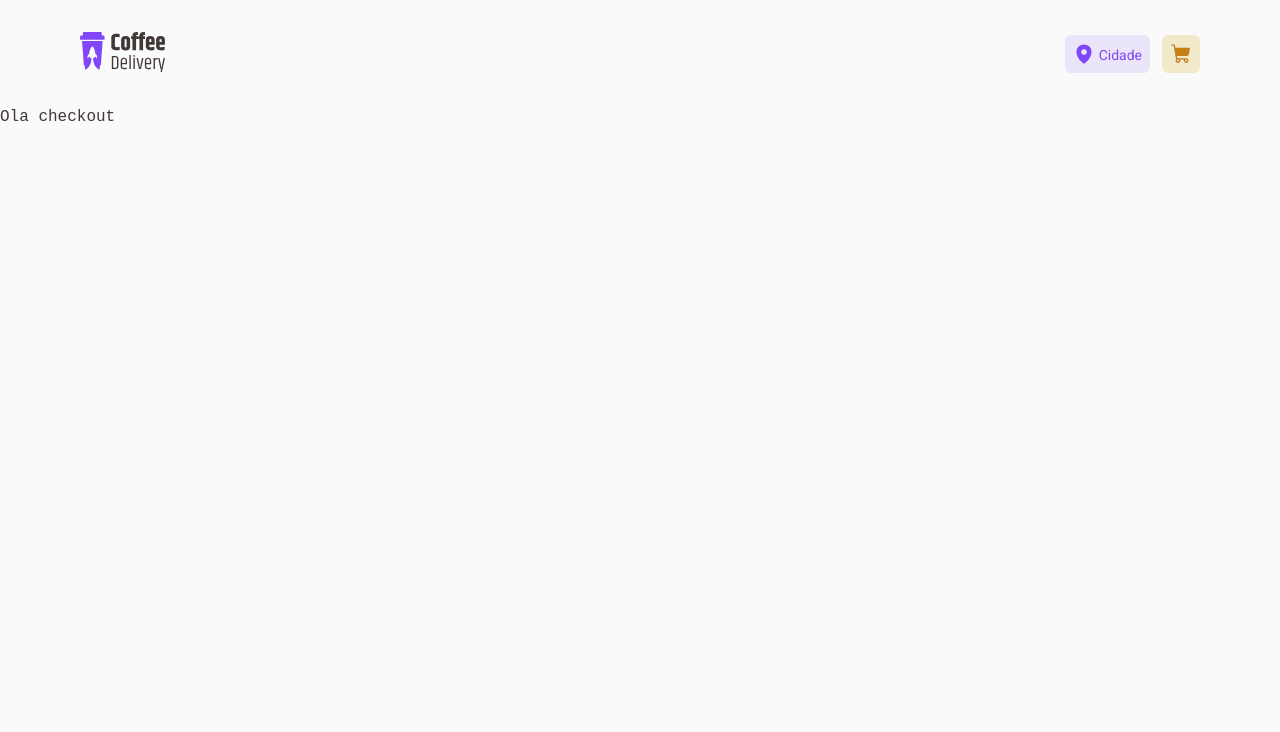
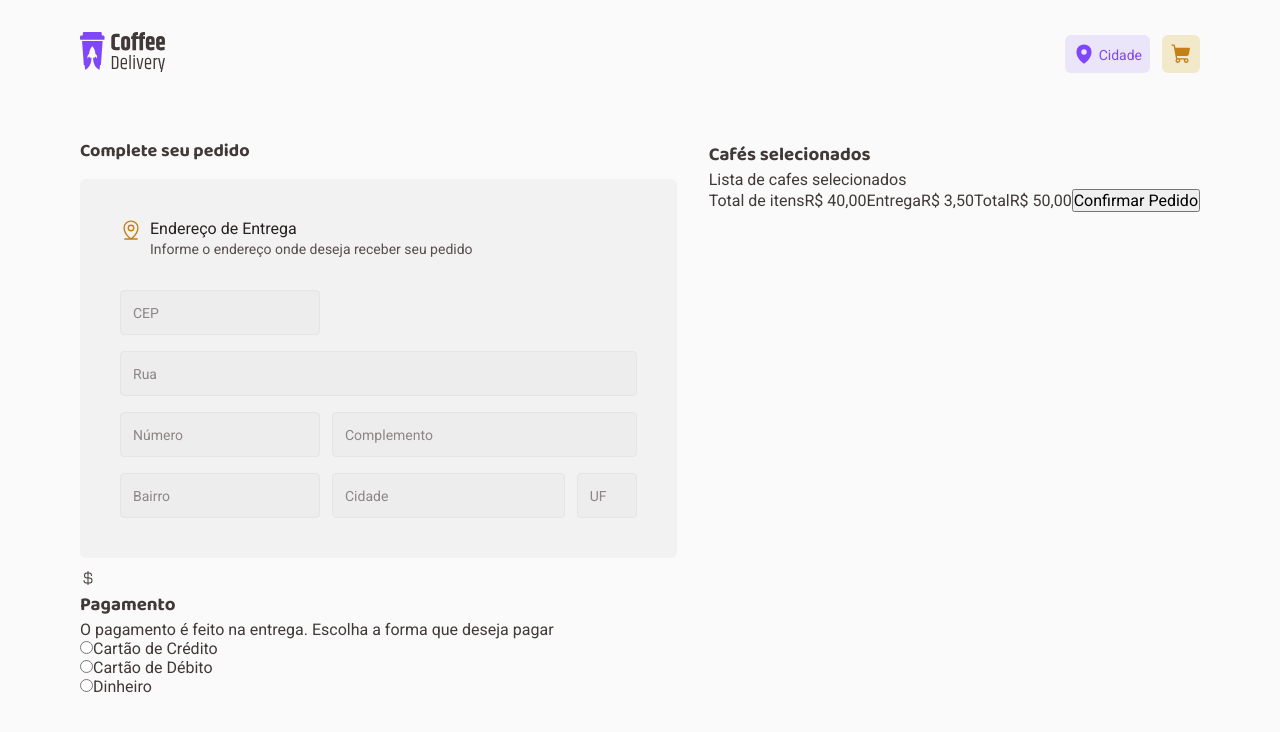
Before and after one commit to CiceroRMG/Coffee-Delivery-React, a React (Vite) app: page /checkout in a window 1280 px wide. Shown: the top 732 px of the page. Built offline with nearby package versions, Linux system fonts and the light colour scheme.

Commit message:
feat: começa a fazer a tela de checkout

```diff
--- /dev/null
+++ b/src/pages/Checkout/components/PaymentForm/index.tsx
@@ -0,0 +1,94 @@
+import { CurrencyDollar, MapPinLine } from '@phosphor-icons/react'
+import {
+  LocationInfoHeader,
+  LocationInfosContainer,
+  LocationInputsContainer,
+  PaymentFormDataContainer,
+} from './styles'
+
+export function PaymentFormData() {
+  return (
+    <PaymentFormDataContainer>
+      <LocationInfosContainer>
+        <LocationInfoHeader>
+          <MapPinLine weight="regular" size={22} />
+          <div className="textHeader">
+            <h3>Endereço de Entrega</h3>
+            <span>Informe o endereço onde deseja receber seu pedido</span>
+          </div>
+        </LocationInfoHeader>
+        <LocationInputsContainer>
+          <input
+            type="number"
+            name="cep"
+            id="cepInput"
+            placeholder="CEP"
+            className="cepInput"
+          />
+
+          <input type="text" placeholder="Rua" />
+
+          <div className="numberAndComplementDivInputs">
+            <input
+              type="number"
+              name="houseNumber"
+              id="houseNumberInput"
+              placeholder="Número"
+              className="houseNumberInput"
+            />
+            <input
+              type="text"
+              placeholder="Complemento"
+              className="complementInput"
+            />
+          </div>
+
+          <div className="districtAndCityAndUFDivInputs">
+            <input type="text" placeholder="Bairro" className="districtInput" />
+            <input
+              type="text"
+              name="city"
+              id="cityInput"
+              placeholder="Cidade"
+              className="cityInput"
+            />
+            <input
+              type="text"
+              name="uf"
+              id="ufInput"
+              max={2}
+              min={2}
+              placeholder="UF"
+              className="ufInput"
+            />
+          </div>
+        </LocationInputsContainer>
+      </LocationInfosContainer>
+      <div>
+        <header>
+          <CurrencyDollar weight="regular" />
+          <div>
+            <h3>Pagamento</h3>
+            <span>
+              O pagamento é feito na entrega. Escolha a forma que deseja pagar
+            </span>
+          </div>
+        </header>
+        <div>
+          <div>
+            <input type="radio" name="paymentType" id="creditCard" />
+            <label htmlFor="creditCard">Cartão de Crédito</label>
+          </div>
+          <div>
+            <input type="radio" name="paymentType" id="debitCard" />
+            <label htmlFor="debitCard">Cartão de Débito</label>
+          </div>
+          <div>
+            <input type="radio" name="paymentType" id="fisicMoney" />
+            <label htmlFor="fisicMoney">Dinheiro</label>
+          </div>
+        </div>
+      </div>
+    </PaymentFormDataContainer>
+  )
+}
--- /dev/null
+++ b/src/pages/Checkout/components/PaymentForm/styles.ts
@@ -0,0 +1,114 @@
+import styled from 'styled-components'
+
+export const PaymentFormDataContainer = styled.div`
+  display: flex;
+  flex-direction: column;
+  gap: 0.75rem;
+`
+export const LocationInfosContainer = styled.div`
+  display: flex;
+  flex-direction: column;
+  padding: 2.5rem;
+  background-color: ${(props) => props.theme['gray-100']};
+  border-radius: 6px;
+  gap: 2rem;
+`
+export const LocationInfoHeader = styled.div`
+  display: flex;
+  align-items: flex-start;
+  gap: 0.5rem;
+
+  h3 {
+    color: ${(props) => props.theme['gray-900']};
+
+    font-family: Roboto;
+    font-size: 1rem;
+    font-weight: 400;
+    line-height: 130%;
+  }
+
+  svg {
+    color: ${(props) => props.theme['yellow-700']};
+  }
+
+  .textHeader {
+    display: flex;
+    flex-direction: column;
+
+    & span {
+      color: ${(props) => props.theme['gray-700']};
+
+      font-size: 0.875rem;
+      line-height: 130%;
+    }
+  }
+`
+export const LocationInputsContainer = styled.div`
+  display: flex;
+  flex-direction: column;
+  flex: 1;
+  gap: 1rem;
+
+  input {
+    display: flex;
+    padding: 0.75rem;
+    align-items: center;
+    border-radius: 0.25rem;
+    border: 1px solid ${(props) => props.theme['gray-400']};
+    background: ${(props) => props.theme['gray-300']};
+  }
+
+  input:focus {
+    outline: 1px solid ${(props) => props.theme['purple-500']};
+  }
+
+  input::placeholder {
+    color: ${(props) => props.theme['gray-600']};
+    font-size: 0.875rem;
+    line-height: 130%;
+  }
+
+  .cepInput {
+    max-width: 12.5rem;
+  }
+
+  .numberAndComplementDivInputs {
+    display: flex;
+    gap: 0.75rem;
+
+    & .houseNumberInput {
+      max-width: 12.5rem;
+    }
+
+    & .complementInput {
+      flex: 1;
+      position: relative;
+    }
+
+    & .complementInput::after {
+      position: absolute;
+      content: 'Opcional';
+      top: 50%;
+      left: 10px;
+      transform: translateY(-50%);
+      color: black;
+    }
+  }
+
+  .districtAndCityAndUFDivInputs {
+    display: flex;
+    gap: 0.75rem;
+
+    & .districtInput {
+      max-width: 12.5rem;
+    }
+
+    & .cityInput {
+      flex: 1;
+    }
+
+    & .ufInput {
+      max-width: 3.75rem;
+    }
+  }
+`
--- a/src/pages/Checkout/index.tsx
+++ b/src/pages/Checkout/index.tsx
@@ -1,3 +1,36 @@
+import { PaymentFormData } from './components/PaymentForm'
+import { CheckoutContainer, FormDataContainer } from './styles'
+
 export function Checkout() {
-  return <pre>Ola checkout</pre>
+  return (
+    <CheckoutContainer>
+      <FormDataContainer>
+        <h3>Complete seu pedido</h3>
+        <PaymentFormData />
+      </FormDataContainer>
+
+      <div>
+        <h3>Cafés selecionados</h3>
+
+        <ul>
+          <li>Lista de cafes selecionados</li>
+        </ul>
+
+        <div>
+          <span>
+            Total de itens<span>R$ 40,00</span>
+          </span>
+          <span>
+            Entrega
+            <span>R$ 3,50</span>
+          </span>
+          <span>
+            Total
+            <span>R$ 50,00</span>
+          </span>
+          <button>Confirmar Pedido</button>
+        </div>
+      </div>
+    </CheckoutContainer>
+  )
 }
--- a/src/pages/Checkout/styles.ts
+++ b/src/pages/Checkout/styles.ts
@@ -0,0 +1,29 @@
+import styled from 'styled-components'
+
+export const CheckoutContainer = styled.div`
+  max-width: 72rem;
+  width: 100%;
+  padding: 2rem 1rem;
+  margin: 0 auto;
+
+  display: flex;
+  gap: 2rem;
+
+  ul {
+    list-style: none;
+  }
+`
+export const FormDataContainer = styled.div`
+  display: flex;
+  flex-direction: column;
+  flex: 1;
+  gap: 1rem;
+
+  & > h3 {
+    color: ${(props) => props.theme['gray-800']};
+
+    font-size: 1.125rem;
+    font-weight: 700;
+    line-height: 130%;
+  }
+`
```
